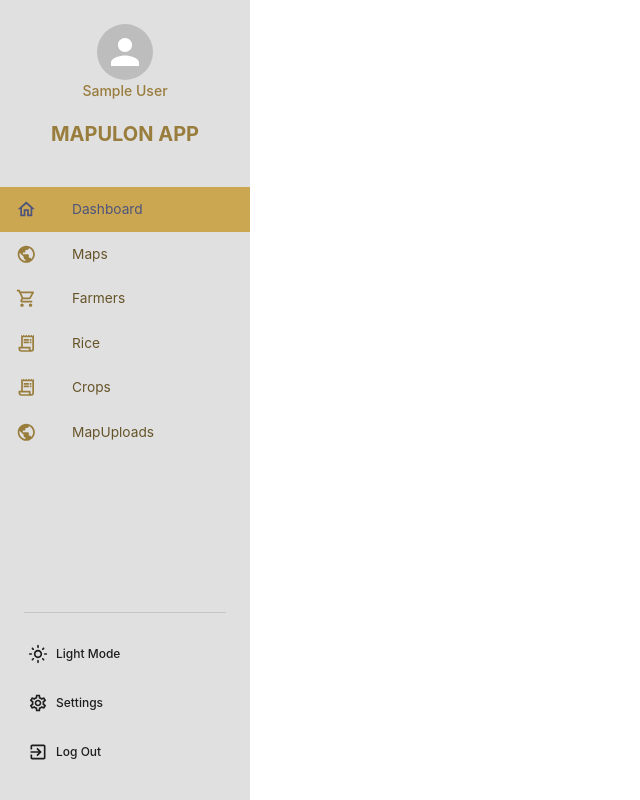
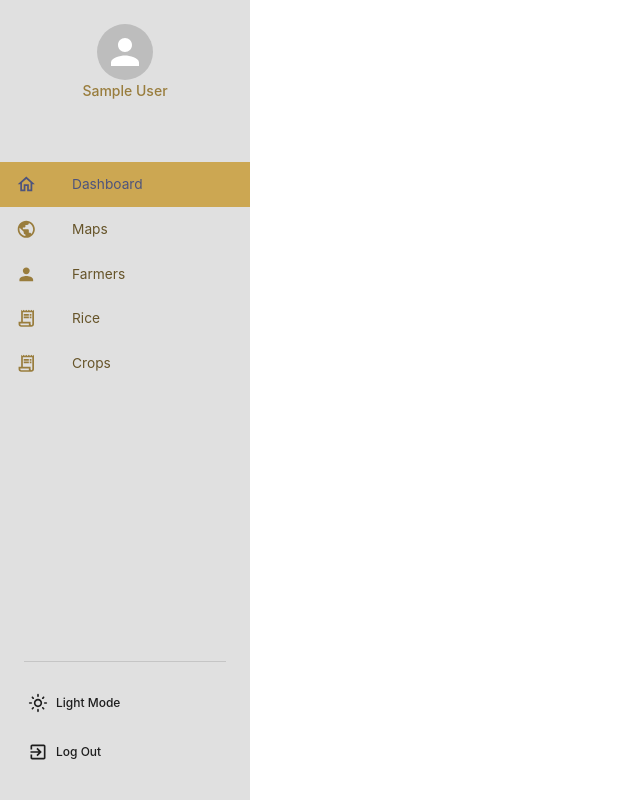
Before and after one commit to notsoprogrammer/WebApp-NEDA, a React (Vite) app in the folder geomap/webApp/client/geomap/: page /dashboard in a window 1280 px wide. Shown: the whole page, without its empty margins (0-640 px from the left). Built offline with nearby package versions, Linux system fonts and the light colour scheme; no server answers; sample sign-in values are in the browser's storage.

Commit message:
Reassign Acidity as Top Property

```diff
--- a/geomap/webApp/client/geomap/src/components/Maps.jsx
+++ b/geomap/webApp/client/geomap/src/components/Maps.jsx
@@ -188,13 +188,13 @@ const Maps = () => {
   };
 
   const propertyKeyMap = {
+    'Acidity': 'pH',
     'Calcium': 'Calcium',
     'Iron': 'Iron',
     'Organic Matter': 'Organic_Matter',
     'Available P': 'Phosphorus',
     'Total Nitrogen': 'Nitrogen',
     'Potassium': 'Potassium',
-    'Acidity': 'pH',
     'Zinc': 'Zinc',
     'Extra SO4': 'Sulphate',
   };
@@ -256,11 +256,11 @@ const Maps = () => {
 
   // Data lists
   const MuniList = ['Samar', 'Basey', 'Calbayog', 'Calbiga', 'Gandara', 'Jiabong', 'Matuguinao', 'Paranas', 'San Jorge', 'San Jose De Buan', 'San Sebastian'];
-  const propertyList = ['Calcium', 'Iron', 'Organic Matter', 'Available P', 'Total Nitrogen', 'Potassium', 'Acidity', 'Zinc', 'Extra SO4'];
+  const propertyList = ['Acidity', 'Iron', 'Organic Matter', 'Available P', 'Total Nitrogen', 'Potassium','Calcium' , 'Zinc', 'Extra SO4'];
   const cropList = ['Ampalaya', 'Banana', 'Corn', 'Cassava', 'Coconut', 'Sitaw', 'Okra','Eggplant', 'Pineapple', 'Upland Rice', 'Ginger', 'Sweet Potato', 'Taro','Pili','Lansones'];
 
   const dataTypes = {
-    'Soil Properties': ['Calcium', 'Iron', 'Organic Matter', 'Available P', 'Total Nitrogen', 'Potassium', 'Acidity', 'Zinc', 'Extra SO4'],
+    'Soil Properties': ['Acidity', 'Iron', 'Organic Matter', 'Available P', 'Total Nitrogen', 'Potassium','Calcium' , 'Zinc', 'Extra SO4'],
     'Crop Suitability': ['Ampalaya', 'Banana', 'Corn', 'Cassava', 'Coconut', 'Sitaw', 'Okra','Eggplant', 'Pineapple', 'Upland Rice', 'Ginger', 'Sweet Potato', 'Taro','Pili','Lansones'],
     'Soil Texture': ['Clay', 'Silt', 'Sand'],
     };
--- a/geomap/webApp/client/geomap/src/components/Sidebar.jsx
+++ b/geomap/webApp/client/geomap/src/components/Sidebar.jsx
@@ -4,7 +4,8 @@
   import { setMode } from '../slices/modeSlice';
   import { clearCredentials } from '../slices/authSlice';
   import { useLogoutMutation } from '../slices/usersApiSlice';
-  import {Groups2Outlined,HomeOutlined,DarkModeOutlined,LightModeOutlined,SettingsOutlined,ShoppingCartOutlined,ExitToAppOutlined,ReceiptLongOutlined,PublicOutlined,ChevronRightOutlined // Import the icon for logout button
+  import {Groups2Outlined,HomeOutlined,DarkModeOutlined,LightModeOutlined,SettingsOutlined,ShoppingCartOutlined,ExitToAppOutlined,ReceiptLongOutlined,PublicOutlined,ChevronRightOutlined, // Import the icon for logout button
+  Person
   } from "@mui/icons-material";
 import { Avatar,Box,Divider, Drawer,IconButton,Button,List,ListItem,ListItemButton,ListItemIcon,ListItemText,Typography,useTheme,Menu,MenuItem,Stack} from "@mui/material";
 
@@ -20,7 +21,7 @@ import { Avatar,Box,Divider, Drawer,IconButton,Button,List,ListItem,ListItemButt
     },
     {
       text: "Farmers",
-      icon: <ShoppingCartOutlined />,
+      icon: <Person />,
     },
     // {
     //   text: "Associations",
@@ -35,10 +36,10 @@ import { Avatar,Box,Divider, Drawer,IconButton,Button,List,ListItem,ListItemButt
       icon: <ReceiptLongOutlined />,
     },
 
-    {
-      text: "MapUploads",
-      icon: <PublicOutlined />,
-    },
+    // {
+    //   text: "MapUploads",
+    //   icon: <PublicOutlined />,
+    // },
   ];
 
 
@@ -115,7 +116,7 @@ import { Avatar,Box,Divider, Drawer,IconButton,Button,List,ListItem,ListItemButt
 
                           <Box display="flex" alignItems="center" mt={'20px'}>
                             <Typography variant="h4" fontWeight="bold">
-                              MAPULON APP
+                              {/* MAPULON APP */}
                             </Typography>
                           </Box>
                       </Box>
@@ -176,12 +177,12 @@ import { Avatar,Box,Divider, Drawer,IconButton,Button,List,ListItem,ListItemButt
                         >
                             {theme.palette.mode === "dark" ? "Dark Mode" : "Light Mode"}
                         </Button>
-                        <Button
+                        {/* <Button
                             startIcon={<SettingsOutlined />}
                             sx={buttonStyle}
                         >
                             Settings
-                        </Button>
+                        </Button> */}
                         <Button
                             startIcon={<ExitToAppOutlined />}
                             onClick={logoutHandler}
```
